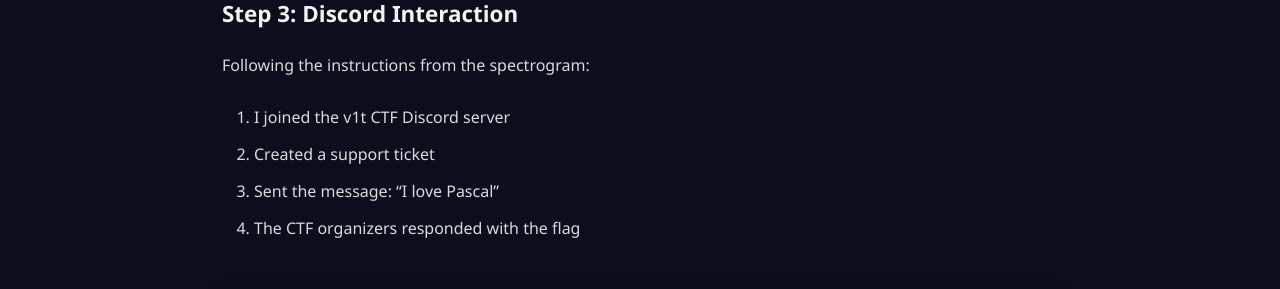
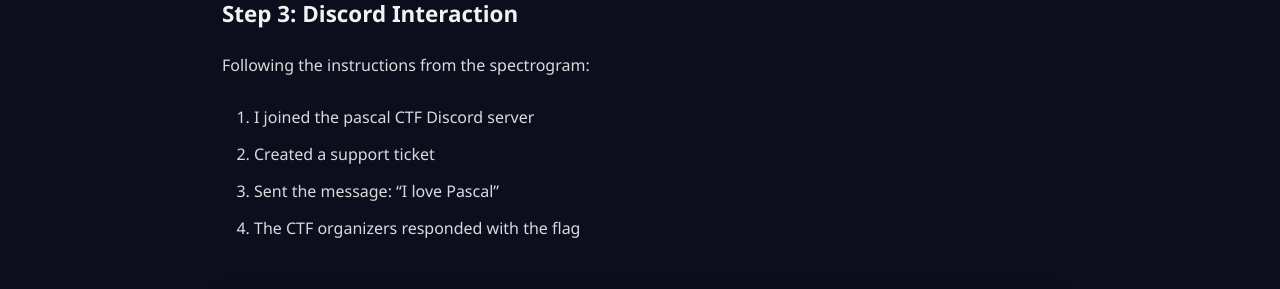
Before and after one commit to vortexopsctf/vortexopsctf.github.io, a Jekyll site: the page built from _posts/2025-01-13-pascalCTF-stinky-slim.md, in a window 1280 px wide and 900 px high, scrolled down 1709 px. Shown: the part 154-443 px from the top of the window. Built offline with Jekyll 4.4.1, drawn with Linux system fonts in a browser that asks for light colours.

Commit message:
Update Discord server name in instructions

```diff
--- a/_posts/2025-01-13-pascalCTF-stinky-slim.md
+++ b/_posts/2025-01-13-pascalCTF-stinky-slim.md
@@ -41,7 +41,7 @@
 
 Following the instructions from the spectrogram:
 
-1. I joined the v1t CTF Discord server
+1. I joined the pascal CTF Discord server
 2. Created a support ticket
 3. Sent the message: "I love Pascal"
 4. The CTF organizers responded with the flag
```
